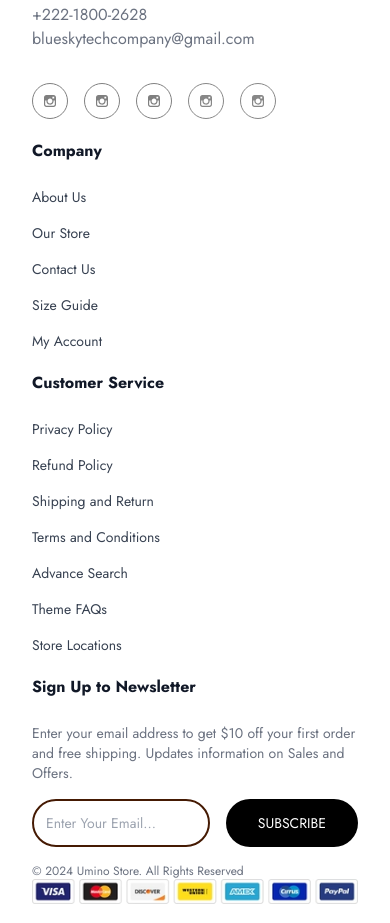
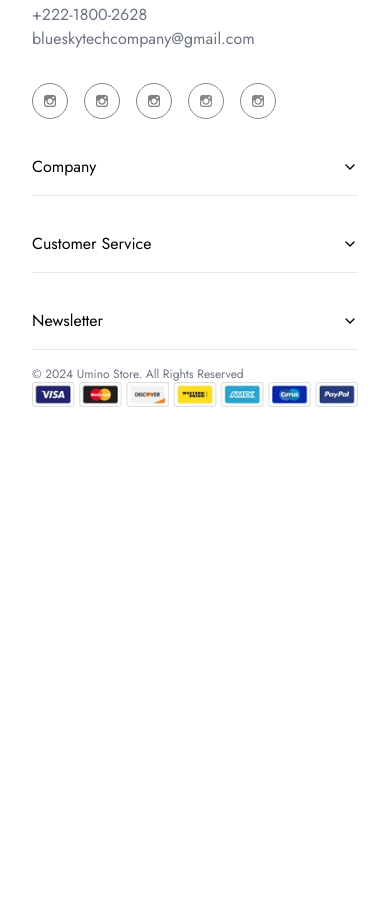
Before and after one commit to MAvi-Rup/shopify_deisgn_template_using_next.js_tailwind, a Next.js app: page / in a window 390 px wide. Shown: the part 4420-5343 px from the top of the page. After the commit the page ends 4846 px from the top, so only its background shows below. Built offline with nearby package versions, Linux system fonts and the light colour scheme.

Commit message:
Footer Accordian done

```diff
--- a/package.json
+++ b/package.json
@@ -11,6 +11,7 @@
   "dependencies": {
     "@heroicons/react": "^2.1.5",
     "@next/font": "^14.2.5",
+    "@radix-ui/react-accordion": "^1.2.0",
     "@radix-ui/react-dialog": "^1.1.1",
     "@radix-ui/react-dropdown-menu": "^2.1.1",
     "@radix-ui/react-hover-card": "^1.1.1",
--- a/src/components/Footer.tsx
+++ b/src/components/Footer.tsx
@@ -1,4 +1,11 @@
 "use client";
+
+import {
+  Accordion,
+  AccordionContent,
+  AccordionItem,
+  AccordionTrigger,
+} from "@/components/ui/accordion";
 
 import InstagramIcon from "./SVG/InstagramIcon";
 
@@ -7,7 +14,6 @@ const Footer = () => {
     <footer className="bg-white mt-16 mb-5">
       <div className="mx-8">
         <div className="grid grid-cols-1 gap-5 md:grid-cols-2 lg:grid-cols-3">
-          {/* This div will appear on all screen sizes */}
           <div>
             <img className="w-24" src="./logo.jpg" alt="Logo" />
 
@@ -75,7 +81,89 @@ const Footer = () => {
             </ul>
           </div>
 
-          <div className=" lg:hidden">
+          <div className="md:hidden">
+            <Accordion type="single" collapsible className="w-full">
+              <AccordionItem value="company">
+                <AccordionTrigger>Company</AccordionTrigger>
+                <AccordionContent>
+                  <ul className="space-y-2">
+                    {[
+                      "About Us",
+                      "Our Store",
+                      "Contact Us",
+                      "Size Guide",
+                      "My Account",
+                    ].map((item) => (
+                      <li key={item} className=" opacity-75 hover:opacity-100">
+                        <a
+                          href="#"
+                          className="text-gray-700 hover:text-gray-900 no-underline"
+                        >
+                          {item}
+                        </a>
+                      </li>
+                    ))}
+                  </ul>
+                </AccordionContent>
+              </AccordionItem>
+            </Accordion>
+          </div>
+          <div className="md:hidden">
+            <Accordion type="single" collapsible className="w-full">
+              <AccordionItem value="customer-service">
+                <AccordionTrigger>Customer Service</AccordionTrigger>
+                <AccordionContent>
+                  <ul className="space-y-2">
+                    {[
+                      "Privacy Policy",
+                      "Refund Policy",
+                      "Shipping and Return",
+                      "Terms and Conditions",
+                      "Advance Search",
+                      "Theme FAQs",
+                      "Store Locations",
+                    ].map((item) => (
+                      <li key={item} className="opacity-75 hover:opacity-100">
+                        <a
+                          href="#"
+                          className="text-gray-700 hover:text-gray-900"
+                        >
+                          {item}
+                        </a>
+                      </li>
+                    ))}
+                  </ul>
+                </AccordionContent>
+              </AccordionItem>
+            </Accordion>
+          </div>
+
+          <div className="md:hidden">
+            <Accordion type="single" collapsible className="w-full">
+              <AccordionItem value="newsletter">
+                <AccordionTrigger>Newsletter</AccordionTrigger>
+                <AccordionContent>
+                  <div>
+                    <p className="text-sm text-gray-500 mb-4">
+                      Enter your email address to get $10 off your first order
+                      and free shipping. Updates information on Sales and
+                      Offers.
+                    </p>
+                    <input
+                      className="w-full p-2 border-2 border-amber-950 rounded-full mb-2"
+                      placeholder="Enter Your Email..."
+                      type="text"
+                    />
+                    <button className="w-full py-2 px-4 bg-black text-white rounded-full text-center">
+                      SUBSCRIBE
+                    </button>
+                  </div>
+                </AccordionContent>
+              </AccordionItem>
+            </Accordion>
+          </div>
+
+          <div className="hidden md:block lg:hidden">
             <p className="font-semibold text-gray-900">Company</p>
 
             <ul className="mt-6 space-y-4 text-sm">
@@ -121,8 +209,10 @@ const Footer = () => {
               </li>
             </ul>
           </div>
-          {/* This div is only shown on medium screens */}
-          <div className="lg:hidden">
+
+          {/* page offset */}
+
+          <div className="hidden md:block lg:hidden">
             <p className="font-semibold text-gray-900">Customer Service</p>
 
             <ul className="mt-6 space-y-4 text-sm">
@@ -184,8 +274,8 @@ const Footer = () => {
               </li>
             </ul>
           </div>
-          {/* This div is only shown on medium screens */}
-          <div className="lg:hidden">
+
+          <div className="hidden md:block lg:hidden">
             <p className="font-semibold text-gray-900">Sign Up to Newsletter</p>
 
             <div className="mt-6 space-y-4 text-sm">
@@ -327,7 +417,7 @@ const Footer = () => {
                   Enter your email address to get $10 off your first order and
                   free shipping. Updates information on Sales and Offers.
                 </p>
-                <section className="flex gap-4">
+                <section className="flex gap-4 pt-5 md:pt-10">
                   <input
                     className="w-full p-3 border-2 border-amber-950 rounded-full"
                     placeholder="Enter Your Email..."
--- a/src/components/Header.tsx
+++ b/src/components/Header.tsx
@@ -61,10 +61,10 @@ const Header = () => {
                   />
                 </DropdownMenuTrigger>
                 <DropdownMenuContent>
-                  <DropdownMenuItem className="hover:translate-x-4 transition hover:scale-105 duration-300">
+                  <DropdownMenuItem className="hover:translate-x-2 transition hover:scale-105  duration-300">
                     France
                   </DropdownMenuItem>
-                  <DropdownMenuItem className="hover:translate-x-4 transition hover:scale-105 duration-300">
+                  <DropdownMenuItem className="hover:translate-x-2 transition hover:scale-105  duration-300">
                     日本語
                   </DropdownMenuItem>
                 </DropdownMenuContent>
--- a/src/components/Navbar.tsx
+++ b/src/components/Navbar.tsx
@@ -63,7 +63,7 @@ const Navbar = () => {
                       className="ml-1 h-5 w-5 text-gray-400"
                     />
                   </HoverCardTrigger>
-                  <HoverCardContent align="start">
+                  <HoverCardContent align="start" sideOffset={2}>
                     {item.content}
                   </HoverCardContent>
                 </HoverCard>
--- /dev/null
+++ b/src/components/ui/accordion.tsx
@@ -0,0 +1,58 @@
+"use client"
+
+import * as React from "react"
+import * as AccordionPrimitive from "@radix-ui/react-accordion"
+import { ChevronDown } from "lucide-react"
+
+import { cn } from "@/lib/utils"
+
+const Accordion = AccordionPrimitive.Root
+
+const AccordionItem = React.forwardRef<
+  React.ElementRef<typeof AccordionPrimitive.Item>,
+  React.ComponentPropsWithoutRef<typeof AccordionPrimitive.Item>
+>(({ className, ...props }, ref) => (
+  <AccordionPrimitive.Item
+    ref={ref}
+    className={cn("border-b", className)}
+    {...props}
+  />
+))
+AccordionItem.displayName = "AccordionItem"
+
+const AccordionTrigger = React.forwardRef<
+  React.ElementRef<typeof AccordionPrimitive.Trigger>,
+  React.ComponentPropsWithoutRef<typeof AccordionPrimitive.Trigger>
+>(({ className, children, ...props }, ref) => (
+  <AccordionPrimitive.Header className="flex">
+    <AccordionPrimitive.Trigger
+      ref={ref}
+      className={cn(
+        "flex flex-1 items-center justify-between py-4 font-medium transition-all hover:underline [&[data-state=open]>svg]:rotate-180",
+        className
+      )}
+      {...props}
+    >
+      {children}
+      <ChevronDown className="h-4 w-4 shrink-0 transition-transform duration-200" />
+    </AccordionPrimitive.Trigger>
+  </AccordionPrimitive.Header>
+))
+AccordionTrigger.displayName = AccordionPrimitive.Trigger.displayName
+
+const AccordionContent = React.forwardRef<
+  React.ElementRef<typeof AccordionPrimitive.Content>,
+  React.ComponentPropsWithoutRef<typeof AccordionPrimitive.Content>
+>(({ className, children, ...props }, ref) => (
+  <AccordionPrimitive.Content
+    ref={ref}
+    className="overflow-hidden text-sm transition-all data-[state=closed]:animate-accordion-up data-[state=open]:animate-accordion-down"
+    {...props}
+  >
+    <div className={cn("pb-4 pt-0", className)}>{children}</div>
+  </AccordionPrimitive.Content>
+))
+
+AccordionContent.displayName = AccordionPrimitive.Content.displayName
+
+export { Accordion, AccordionItem, AccordionTrigger, AccordionContent }
--- a/src/components/ui/hover-card.tsx
+++ b/src/components/ui/hover-card.tsx
@@ -1,7 +1,7 @@
 "use client";
 
+import * as HoverCardPrimitive from "@radix-ui/react-hover-card";
 import * as React from "react";
-import * as HoverCardPrimitive from "@radix-ui/react-hover-card";
 
 import { cn } from "@/lib/utils";
 
@@ -26,4 +26,4 @@ const HoverCardContent = React.forwardRef<
 ));
 HoverCardContent.displayName = HoverCardPrimitive.Content.displayName;
 
-export { HoverCard, HoverCardTrigger, HoverCardContent };
+export { HoverCard, HoverCardContent, HoverCardTrigger };
```
Also changed, not shown: 1 other file (tests, documents, lock files or other folders).
